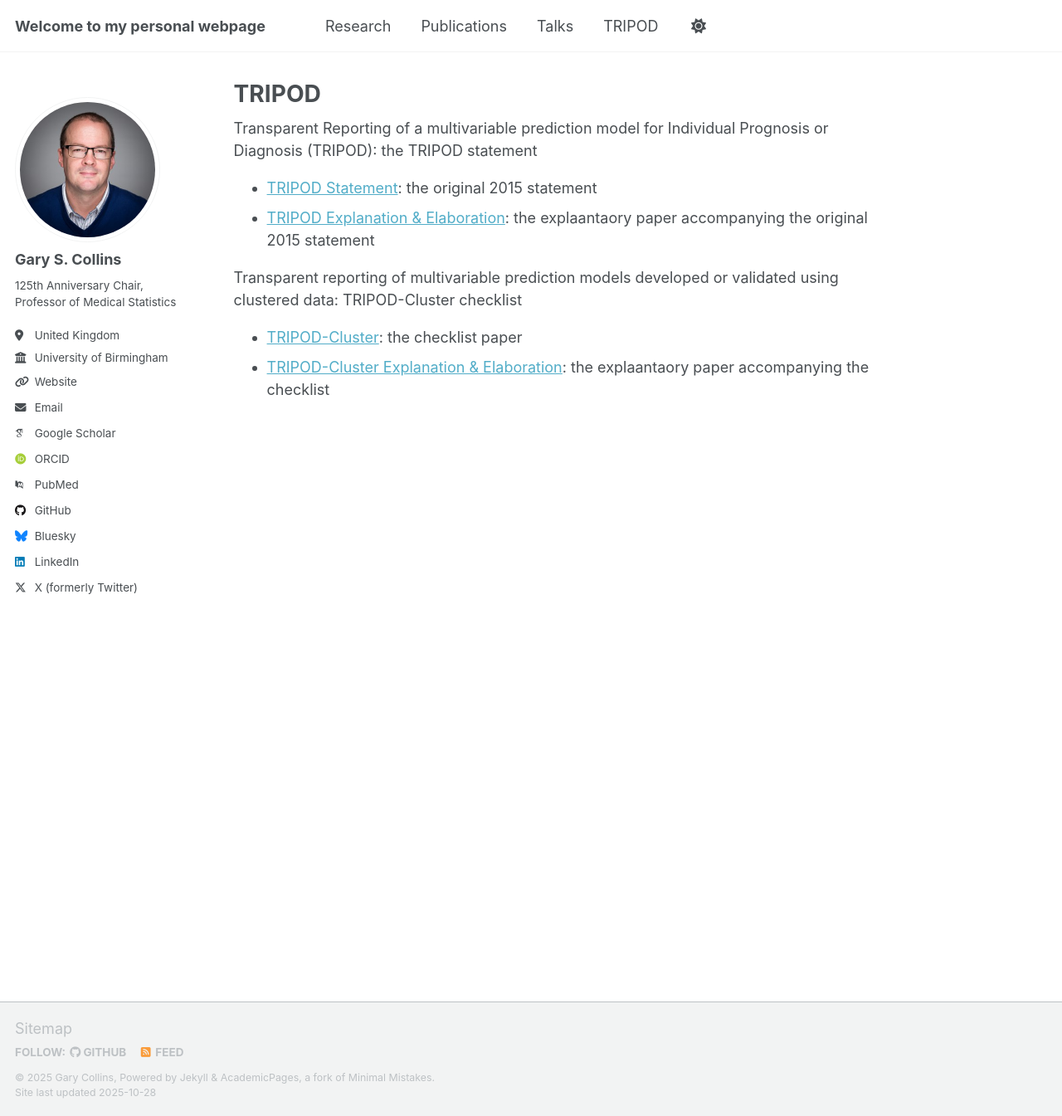
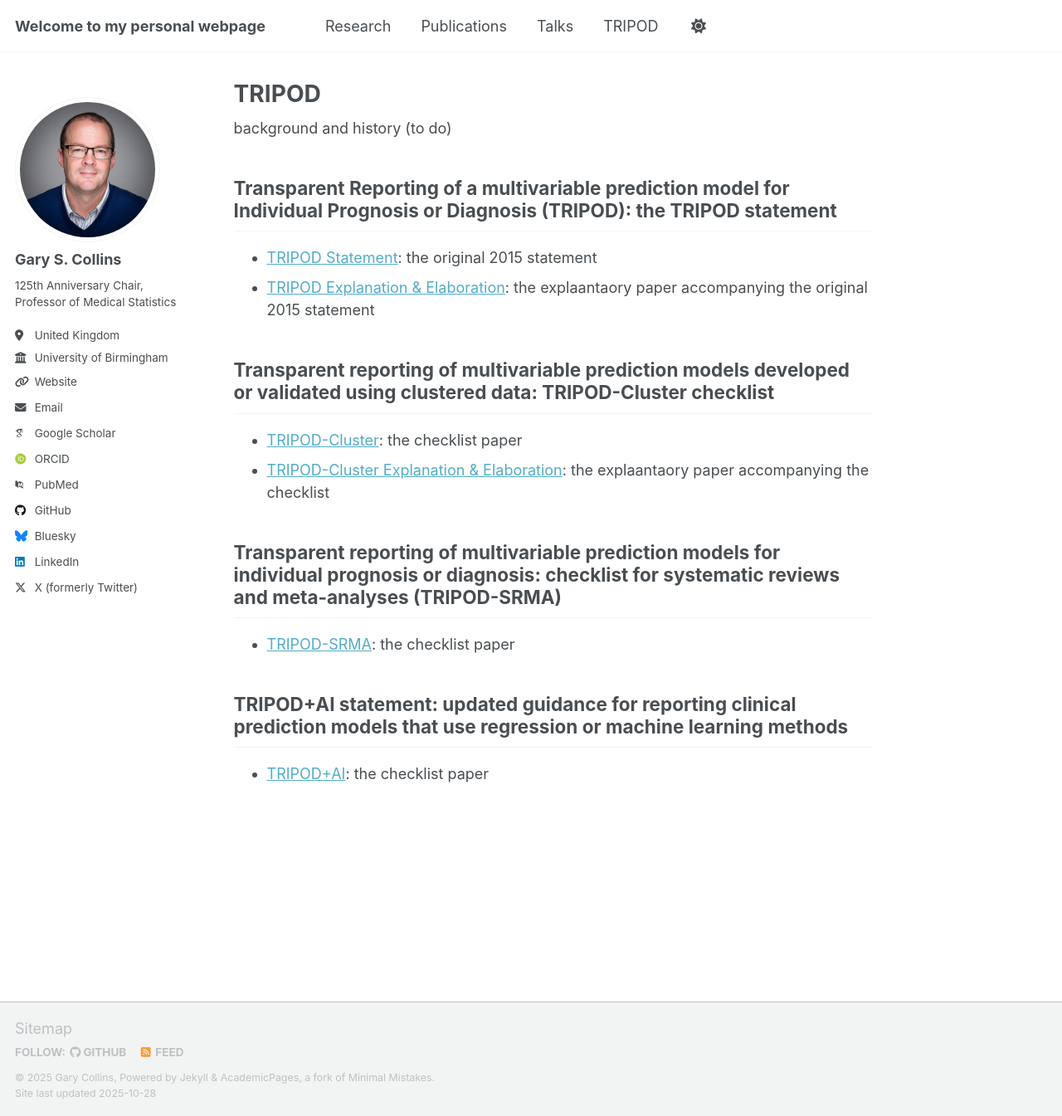
Before and after one commit to gscollins1973/gscollins1973.github.io, a Jekyll site: the page built from _pages/tripod.html, in a window 1280 px wide and 1345 px high. Shown: the whole window at 83% size. Built offline with Jekyll 4.4.1, drawn with Linux system fonts in a browser that asks for light colours; some web fonts are replaced; a script that is not in the unit is left out.

Commit message:
Update tripod.html

```diff
--- a/_pages/tripod.html
+++ b/_pages/tripod.html
@@ -2,14 +2,26 @@
 title: "TRIPOD"
 permalink: /tripod/
 ---
-Transparent Reporting of a multivariable prediction model for Individual Prognosis or Diagnosis (TRIPOD): the TRIPOD statement
+<p>background and history (to do)</p>
+
+<h2>Transparent Reporting of a multivariable prediction model for Individual Prognosis or Diagnosis (TRIPOD): the TRIPOD statement</h2>
 <ul>
 <li><a href="https://www.acpjournals.org/doi/10.7326/M14-0697">TRIPOD Statement</a>: the original 2015 statement</li>
 <li><a href="https://www.acpjournals.org/doi/10.7326/M14-0698">TRIPOD Explanation & Elaboration</a>: the explaantaory paper accompanying the original 2015 statement</li>
 </ul>
 
-Transparent reporting of multivariable prediction models developed or validated using clustered data: TRIPOD-Cluster checklist
+<h2>Transparent reporting of multivariable prediction models developed or validated using clustered data: TRIPOD-Cluster checklist</h2>
 <ul>
 <li><a href="https://www.bmj.com/content/380/bmj-2022-071018">TRIPOD-Cluster</a>: the checklist paper</li>
 <li><a href="https://www.bmj.com/content/380/bmj-2022-071058">TRIPOD-Cluster Explanation & Elaboration</a>: the explaantaory paper accompanying the checklist</li>
 </ul>
+
+<h2>Transparent reporting of multivariable prediction models for individual prognosis or diagnosis: checklist for systematic reviews and meta-analyses (TRIPOD-SRMA)</h2>
+<ul>
+<li><a href="https://www.bmj.com/content/381/bmj-2022-073538">TRIPOD-SRMA</a>: the checklist paper</li>
+</ul>
+
+<h2>TRIPOD+AI statement: updated guidance for reporting clinical prediction models that use regression or machine learning methods</h2>
+<ul>
+<li><a href="https://www.bmj.com/content/385/bmj-2023-078378">TRIPOD+AI</a>: the checklist paper</li>
+</ul>
```
